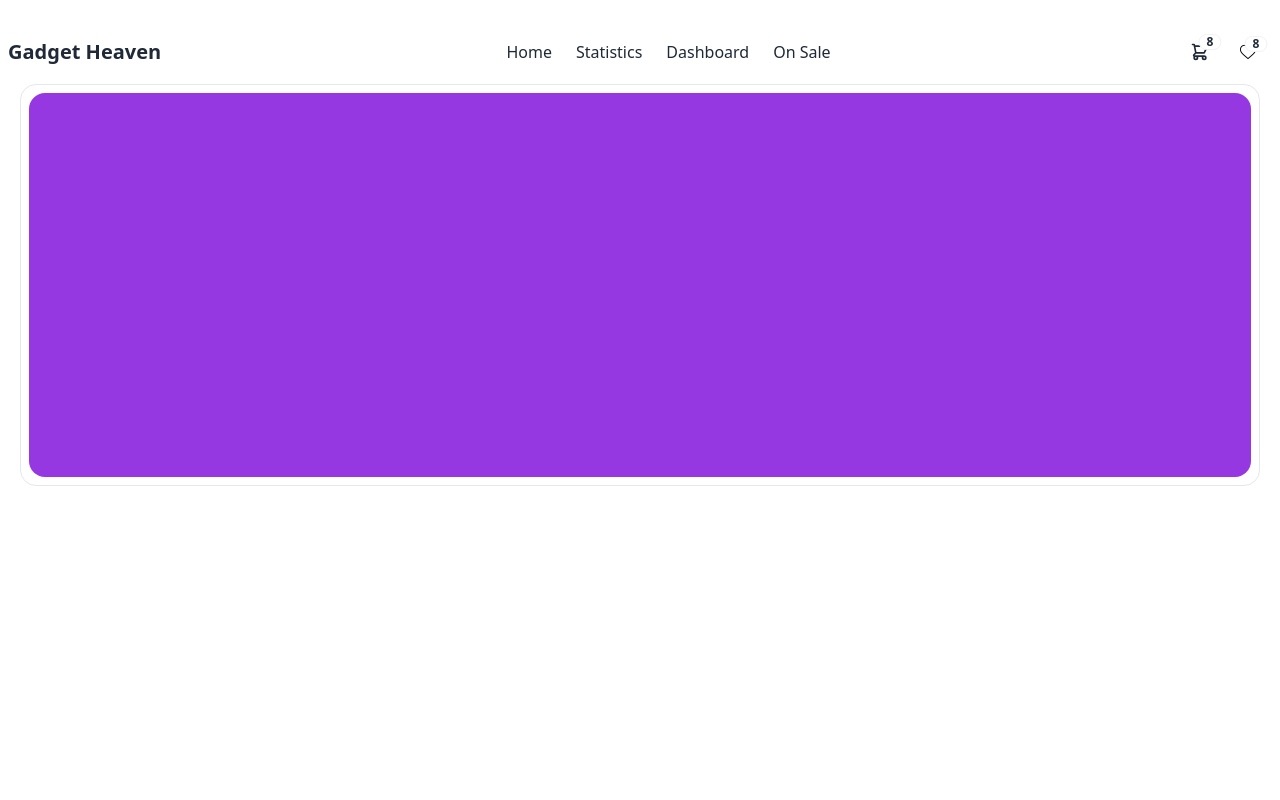
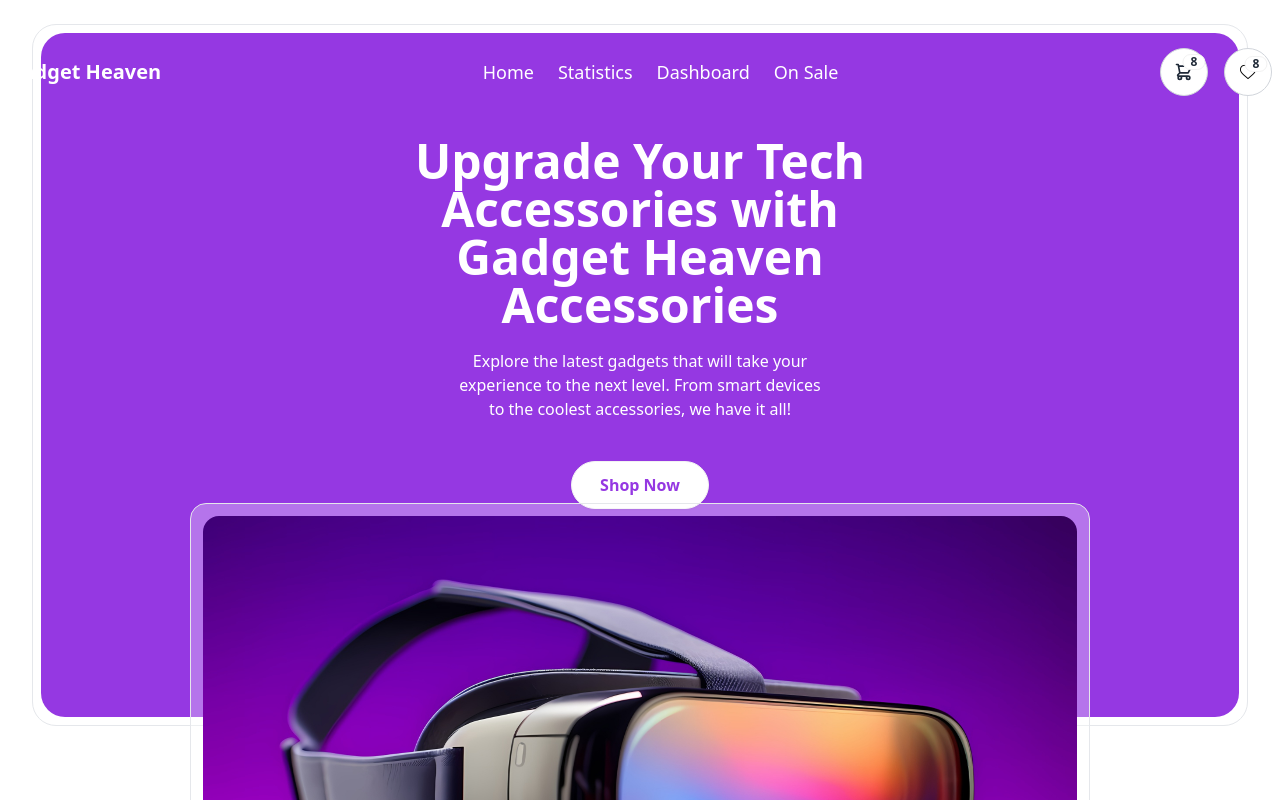
Before and after one commit to programming-hero-web-course-4/b10a8-gadget-heaven-Shams-Joha, a React (Vite) app: page / in a window 1280 px wide. Shown: the top 800 px of the page. Built offline with nearby package versions, Linux system fonts and the light colour scheme.

Commit message:
finished banner design and adjusted positioning

```diff
--- a/src/components/Banner.jsx
+++ b/src/components/Banner.jsx
@@ -1,11 +1,27 @@
+
+import Header from "./Header";
+import banner from "../assets/banner.jpg"
+const Banner = () => {
+    return (
+        <div className="mx-8 relative -top-20 -z-20">
+            <div className="rounded-3xl p-2 bg-[#FFFFFF4D]  border border-gray-200">
+                <div className="rounded-3xl bg-[#9538E2]">
+                    <div className="pb-52 pt-16 ">
+
+                        <Header title={'Upgrade Your Tech Accessories with Gadget Heaven Accessories'} description={
+                            'Explore the latest gadgets that will take your experience to the next level. From smart devices to the coolest accessories, we have it all!'
+                        } className={'text-5xl font-bold text-center text-white w-1/2'}></Header>
+                        <div className="flex justify-center">
+                            <button className="btn text-base bg-white rounded-3xl text-[#9538E2] font-bold px-7">Shop Now</button>
+                        </div>
+                    </div>
 
 
-const Banner = () => {
-    return (
-        <div className="mx-5">
-            <div className="rounded-2xl p-2  border border-gray-200">
-                <div className="rounded-2xl bg-[#9538E2] h-96">
-
+                </div>
+            </div>
+            <div className="rounded-2xl p-3 bg-[#FFFFFF4D] border border-gray-200 w-[900px] absolute top-1/2 left-1/2 transform -translate-x-1/2 translate-y-32 z-50">
+                <div>
+                    <img src={banner} className="w-full  rounded-2xl h-[500px]"></img>
                 </div>
             </div>
         </div>
--- a/src/components/Header.jsx
+++ b/src/components/Header.jsx
@@ -2,9 +2,9 @@
 
 const Header = ({ title, description, className }) => {
     return (
-        <div>
+        <div className="flex flex-col items-center gap-5 p-10">
             <h1 className={className}>{title}</h1>
-            <p>{description}</p>
+            <p className="text-white w-1/3 text-center">{description}</p>
         </div>
     );
 };
--- a/src/components/Navbar.jsx
+++ b/src/components/Navbar.jsx
@@ -4,14 +4,14 @@
 
 const Navbar = () => {
     return (
-        <div>
+        <div className='mt-10'>
             {/* Navbar */}
-            <div className="navbar bg-base-100 container mx-auto mt-5 flex justify-between">
+            <div className="navbar bg-transparent container mx-auto  flex justify-between sticky z-100">
                 <div>
-                    <Link className='text-xl font-bold' to='/'>Gadget Heaven</Link>
+                    <Link className='text-xl font-bold text-white' to='/'>Gadget Heaven</Link>
                 </div>
                 <div>
-                    <ul className='flex gap-6'>
+                    <ul className='flex gap-6 text-white text-lg'>
                         <li><NavLink>Home</NavLink></li>
                         <li><NavLink>Statistics</NavLink></li>
                         <li><NavLink>Dashboard</NavLink></li>
@@ -19,10 +19,10 @@
                     </ul>
                 </div>
                 {/* Cart & Wishlist Icon */}
-                <div className="flex-none">
+                <div className="flex gap-4">
                     {/* Cart Icon */}
                     <div className="dropdown dropdown-end">
-                        <div tabIndex={0} role="button" className="btn btn-ghost btn-circle">
+                        <div tabIndex={0} role="button" className="btn btn-ghost btn-circle bg-white border border-gray-300">
                             {/* Number */}
                             <div className="indicator">
                                 <svg
@@ -54,7 +54,7 @@
                     </div>
                     {/* WishList Icon */}
                     <div className="dropdown dropdown-end">
-                        <div tabIndex={0} role="button" className="btn btn-ghost btn-circle">
+                        <div tabIndex={0} role="button" className="btn btn-ghost btn-circle bg-white border border-gray-300">
                             {/* Number */}
                             <div className="indicator">
                                 <img className='w-4' src={love}></img>
@@ -78,7 +78,7 @@
                 </div>
             </div>
             {/* Banner */}
-            <Banner></Banner>
+
         </div>
 
     );
--- a/src/layouts/Mainlayout.jsx
+++ b/src/layouts/Mainlayout.jsx
@@ -1,3 +1,4 @@
+import { Outlet } from "react-router-dom";
 import Navbar from "../components/Navbar";
 
 
@@ -5,6 +6,7 @@
     return (
         <div>
             <Navbar></Navbar>
+            <Outlet></Outlet>
         </div>
     );
 };
--- /dev/null
+++ b/src/pages/Home.jsx
@@ -0,0 +1,12 @@
+import Banner from "../components/Banner";
+
+
+const Home = () => {
+    return (
+        <div>
+            <Banner></Banner>
+        </div>
+    );
+};
+
+export default Home;
```
Also changed, not shown: src/main.jsx (+7 -0 lines).
